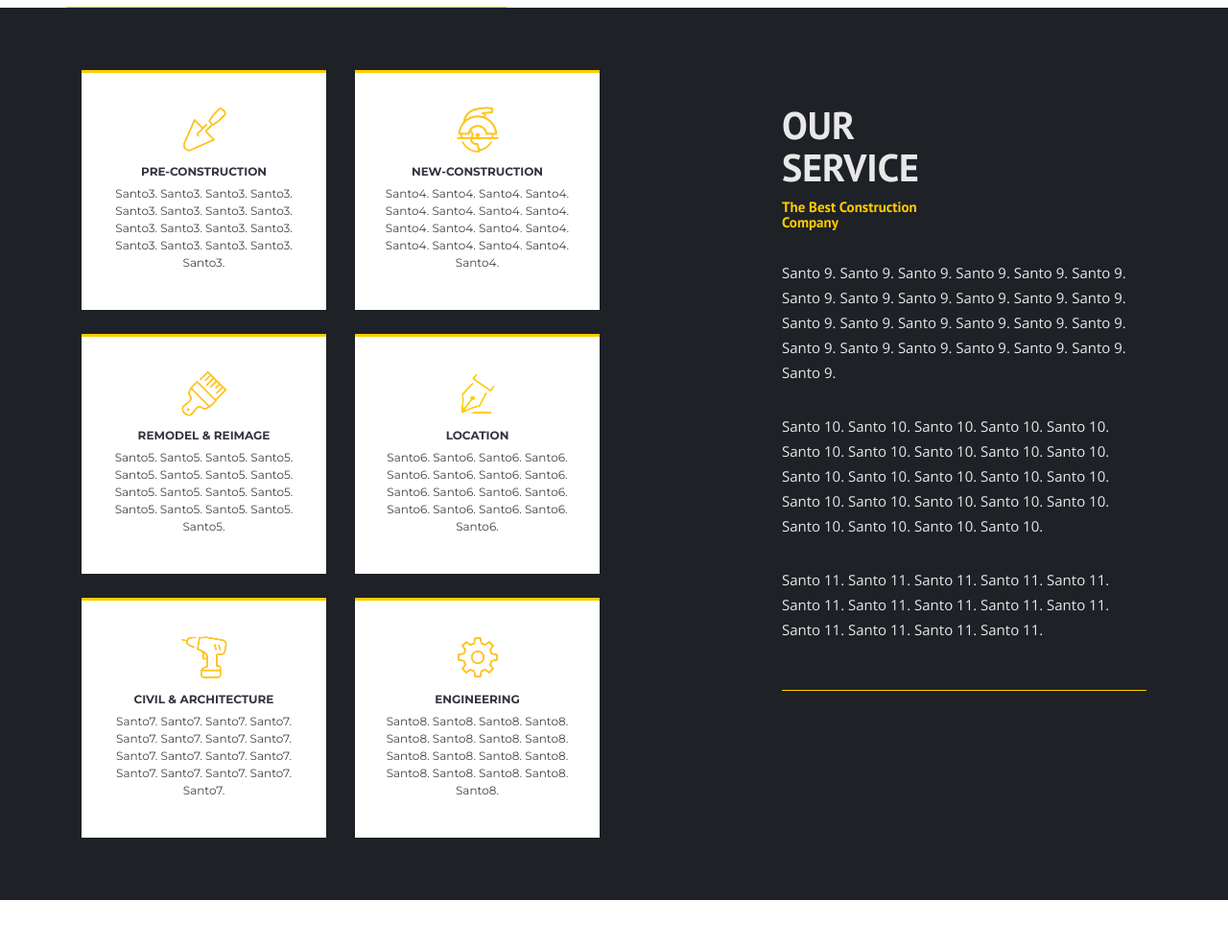
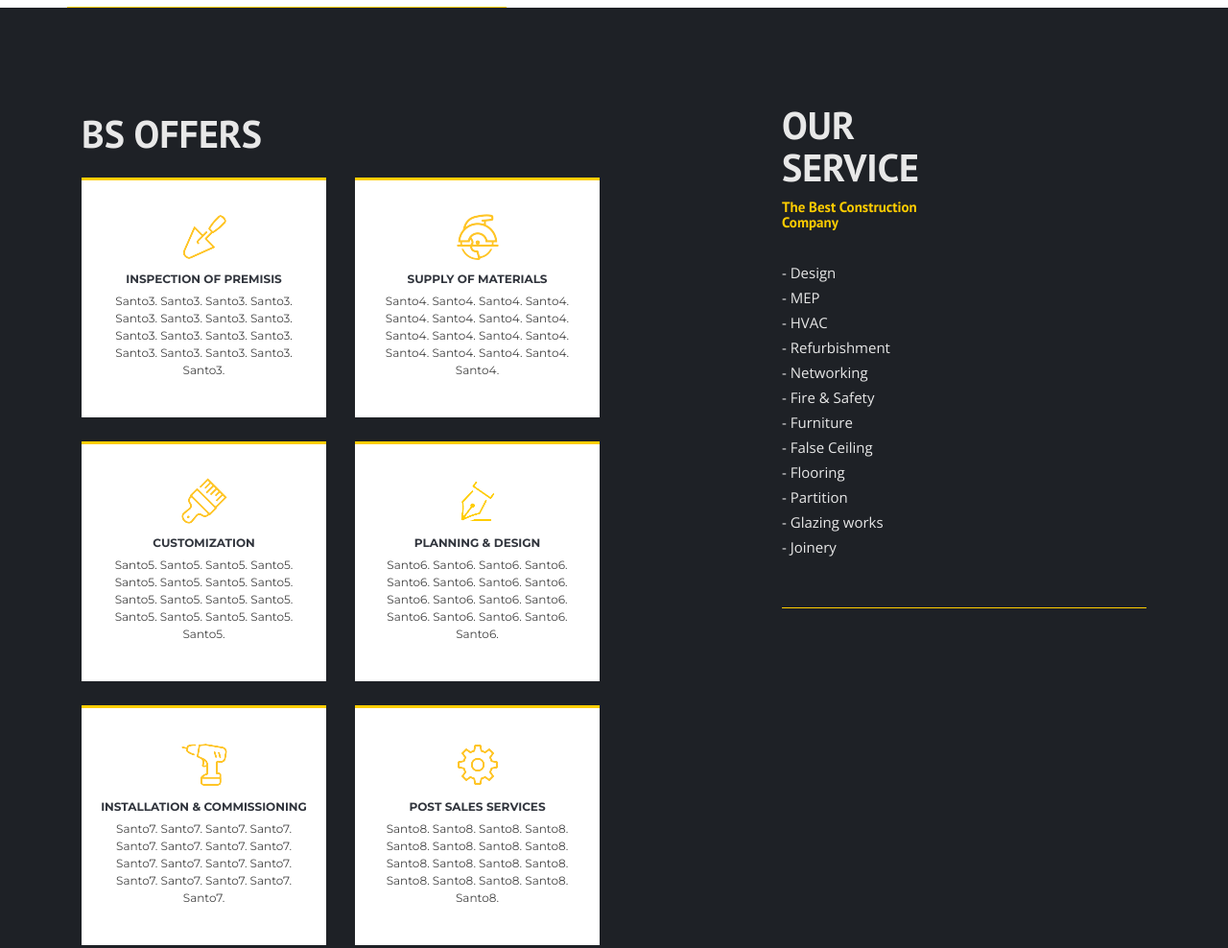
Before and after one commit to NishiKr/BS-Interiors, a plain HTML site: page index.html in a window 1280 px wide. Shown: the part 1675-2663 px from the top of the page at 96% size. Drawn offline with nearby package versions, Linux system fonts and the light colour scheme; some packages are replaced by stand-ins of ours.

Commit message:
Included more from pdf.

```diff
--- a/index.html
+++ b/index.html
@@ -78,9 +78,7 @@
                     <div class="pull-right">
                         <ul class="header_social">
                             <li><a href="#"><i class="fa fa-facebook"></i></a></li>
-                            <!-- <li><a href="#"><i class="fa fa-twitter"></i></a></li> -->
                             <li><a href="#"><i class="fa fa-google-plus"></i></a></li>
-                            <!-- <li><a href="#"><i class="fa fa-pinterest"></i></a></li> -->
                             <li><a href="#"><i class="fa fa-youtube-play"></i></a></li>
                         </ul>
                     </div>
@@ -295,6 +293,9 @@ BS Interiors committed to providing our customers with the highest standard of s
         <section class="our_service_area">
             <div class="left_service">
                 <div class="left_service_inner">
+                        <div class="main_b_title">
+                                <h2><br class="title_br" />BS OFFERS</h2>
+                            </div><br>
                     <div class="service_item">
                         <div class="service_item_inner">
                             <div class="service_icon">
@@ -302,7 +303,7 @@ BS Interiors committed to providing our customers with the highest standard of s
                                 <img src="img/icon/s-icon-hover-1.png" alt="">
                             </div>
                             <!-- <a href="#"> -->
-                                <h4>PRE-CONSTRUCTION</h4></a>
+                                <h4>INSPECTION OF PREMISIS</h4></a>
                             <p>Santo3. Santo3. Santo3. Santo3.  Santo3. Santo3. Santo3. Santo3. Santo3. Santo3. Santo3. Santo3. Santo3. Santo3. Santo3. Santo3. Santo3. </p>
                             <!-- <a class="view_btn" href="#">Read Details</a> -->
                         </div>
@@ -314,7 +315,7 @@ BS Interiors committed to providing our customers with the highest standard of s
                                 <img src="img/icon/s-icon-hover-2.png" alt="">
                             </div>
                             <!-- <a href="#"> -->
-                                <h4>NEW-CONSTRUCTION</h4></a>
+                                <h4>SUPPLY OF MATERIALS</h4></a>
                             <p>Santo4. Santo4. Santo4. Santo4. Santo4. Santo4. Santo4. Santo4. Santo4. Santo4. Santo4. Santo4. Santo4. Santo4. Santo4. Santo4. Santo4. </p>
                             <!-- <a class="view_btn" href="#">Read Details</a> -->
                         </div>
@@ -326,7 +327,7 @@ BS Interiors committed to providing our customers with the highest standard of s
                                 <img src="img/icon/s-icon-hover-3.png" alt="">
                             </div>
                             <!-- <a href="#"> -->
-                                <h4>REMODEL & REIMAGE</h4></a>
+                                <h4>CUSTOMIZATION</h4></a>
                             <p>Santo5. Santo5. Santo5. Santo5. Santo5. Santo5. Santo5. Santo5. Santo5. Santo5. Santo5. Santo5. Santo5. Santo5. Santo5. Santo5. Santo5. </p>
                             <!-- <a class="view_btn" href="#">Read Details</a> -->
                         </div>
@@ -338,7 +339,7 @@ BS Interiors committed to providing our customers with the highest standard of s
                                 <img src="img/icon/s-icon-hover-4.png" alt="">
                             </div>
                             <!-- <a href="#"> -->
-                                <h4>LOCATION</h4></a>
+                                <h4>PLANNING & DESIGN</h4></a>
                             <p>Santo6. Santo6. Santo6. Santo6. Santo6. Santo6. Santo6. Santo6. Santo6. Santo6. Santo6. Santo6. Santo6. Santo6. Santo6. Santo6. Santo6. </p>
                             <!-- <a class="view_btn" href="#">Read Details</a> -->
                         </div>
@@ -350,7 +351,7 @@ BS Interiors committed to providing our customers with the highest standard of s
                                 <img src="img/icon/s-icon-hover-5.png" alt="">
                             </div>
                             <!-- <a href="#"> -->
-                                <h4>CIVIL & ARCHITECTURE</h4></a>
+                                <h4>INSTALLATION & COMMISSIONING</h4></a>
                             <p>Santo7. Santo7. Santo7. Santo7. Santo7. Santo7. Santo7. Santo7. Santo7. Santo7. Santo7. Santo7. Santo7. Santo7. Santo7. Santo7. Santo7. </p>
                             <!-- <a class="view_btn" href="#">Read Details</a> -->
                         </div>
@@ -362,7 +363,7 @@ BS Interiors committed to providing our customers with the highest standard of s
                                 <img src="img/icon/s-icon-hover-6.png" alt="">
                             </div>
                             <!-- <a href="#"> -->
-                                <h4>ENGINEERING</h4></a>
+                                <h4>POST SALES SERVICES</h4></a>
                             <p>Santo8. Santo8. Santo8. Santo8. Santo8. Santo8. Santo8. Santo8. Santo8. Santo8. Santo8. Santo8. Santo8. Santo8. Santo8. Santo8. Santo8. </p>
                             <!-- <a class="view_btn" href="#">Read Details</a> -->
                         </div>
@@ -375,9 +376,9 @@ BS Interiors committed to providing our customers with the highest standard of s
                         <h2>our <br class="title_br" /> service</h2>
                         <h6>The Best Construction <br class="sub_br" /> Company</h6>
                     </div>
-                    <p>Santo 9. Santo 9. Santo 9. Santo 9. Santo 9. Santo 9. Santo 9. Santo 9. Santo 9. Santo 9. Santo 9. Santo 9. Santo 9. Santo 9. Santo 9. Santo 9. Santo 9. Santo 9. Santo 9. Santo 9. Santo 9. Santo 9. Santo 9. Santo 9. Santo 9. </p>
-                    <p>Santo 10. Santo 10. Santo 10. Santo 10. Santo 10. Santo 10. Santo 10. Santo 10. Santo 10. Santo 10. Santo 10. Santo 10. Santo 10. Santo 10. Santo 10. Santo 10. Santo 10. Santo 10. Santo 10. Santo 10. Santo 10. Santo 10. Santo 10. Santo 10.</p>
-                    <p>Santo 11. Santo 11. Santo 11. Santo 11. Santo 11. Santo 11. Santo 11. Santo 11. Santo 11. Santo 11. Santo 11. Santo 11. Santo 11. Santo 11.</p>
+                    <p>- Design<br>- MEP<br>- HVAC<br>- Refurbishment<br>- Networking<br>- Fire & Safety<br>- Furniture<br>- False Ceiling
+                    <br>- Flooring<br>- Partition<br>- Glazing works<br>- Joinery
+                    </p>
                     <div class="border_bar"></div>
                 </div>
             </div>
@@ -779,16 +780,29 @@ BS Interiors committed to providing our customers with the highest standard of s
             </div>
         </section>
         <!--================End Clients Area =================-->
-
+                <!--================BS HIGHLIGHTS=================-->
+                <section class="work_area">
+                        <div class="container">
+                            <div class="work_content">
+                                <div class="main_c_title">
+                                    <h2>BS <br class="title_br" />HIGHLIGHTS</h2>
+                                <h6>BS Interiors care about customer satisfaction and fulfilling commitment.</h6>
+                                <h6>Genuine quality in every Interior fit-out.</h6>
+                                <h6>BS Interiors renowned for our attention to detail.</h6>
+                            </div>
+                            </div>
+                        </div>
+                    </section>
+                    <!--================BS HIGHLIGHTS=================-->
         <!--================Map Area =================-->
-        <div id="mapBox" class="mapBox row m0"
+        <!-- <div id="mapBox" class="mapBox row m0"
         data-lat="12.793006"
         data-lon="80.219926"
         data-zoom="10"
         data-marker="img/map-marker.png"
         data-info=""
         data-mlat="12.793006"
-        data-mlon="80.219926"></div>
+        data-mlon="80.219926"></div> -->
         <!--================End Map Area =================-->
 
         <!--================Address Area =================-->
```
Also changed, not shown: img/banner-bg.jpg (deleted), img/footer-bg.jpg (deleted), img/who-we old.jpg (deleted).
